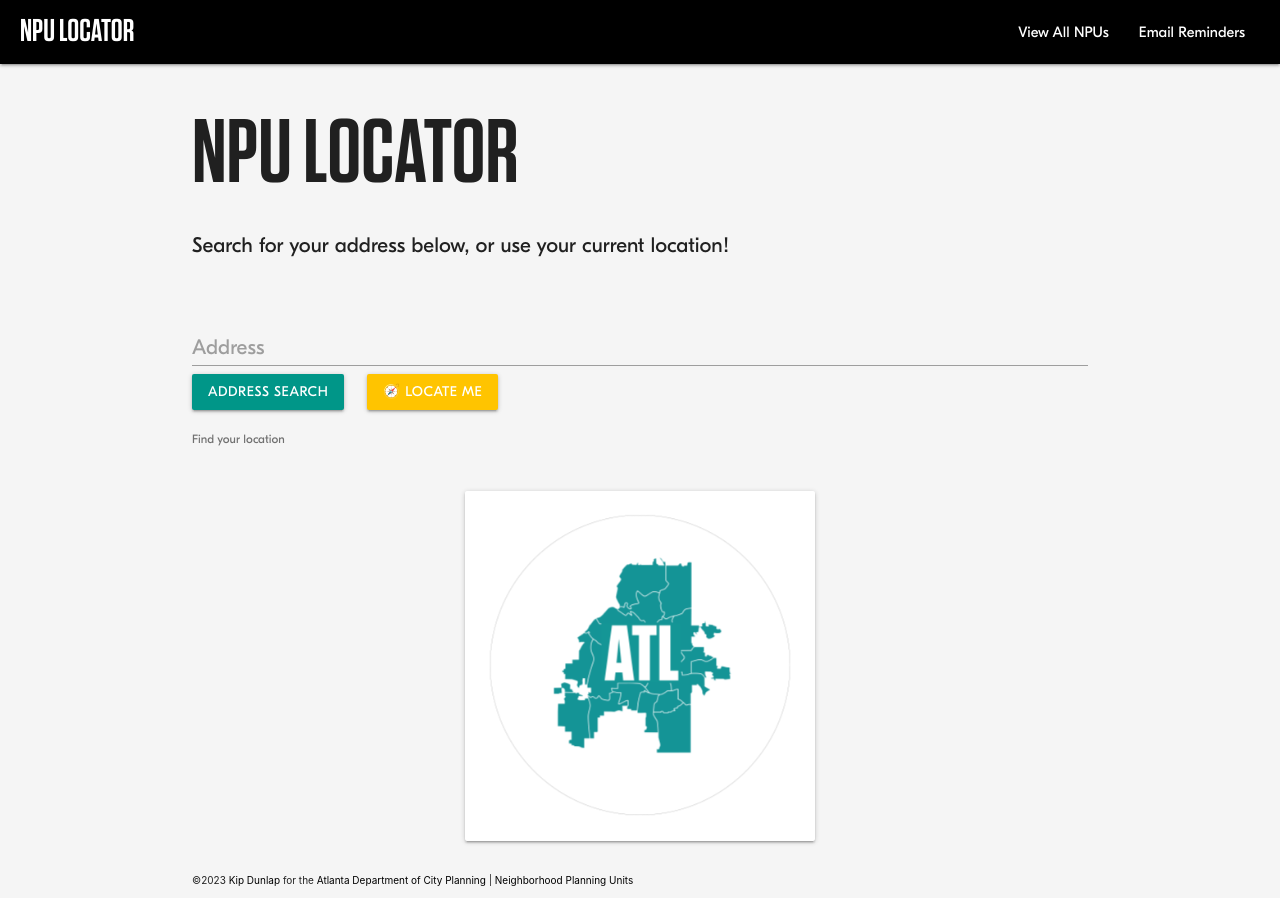
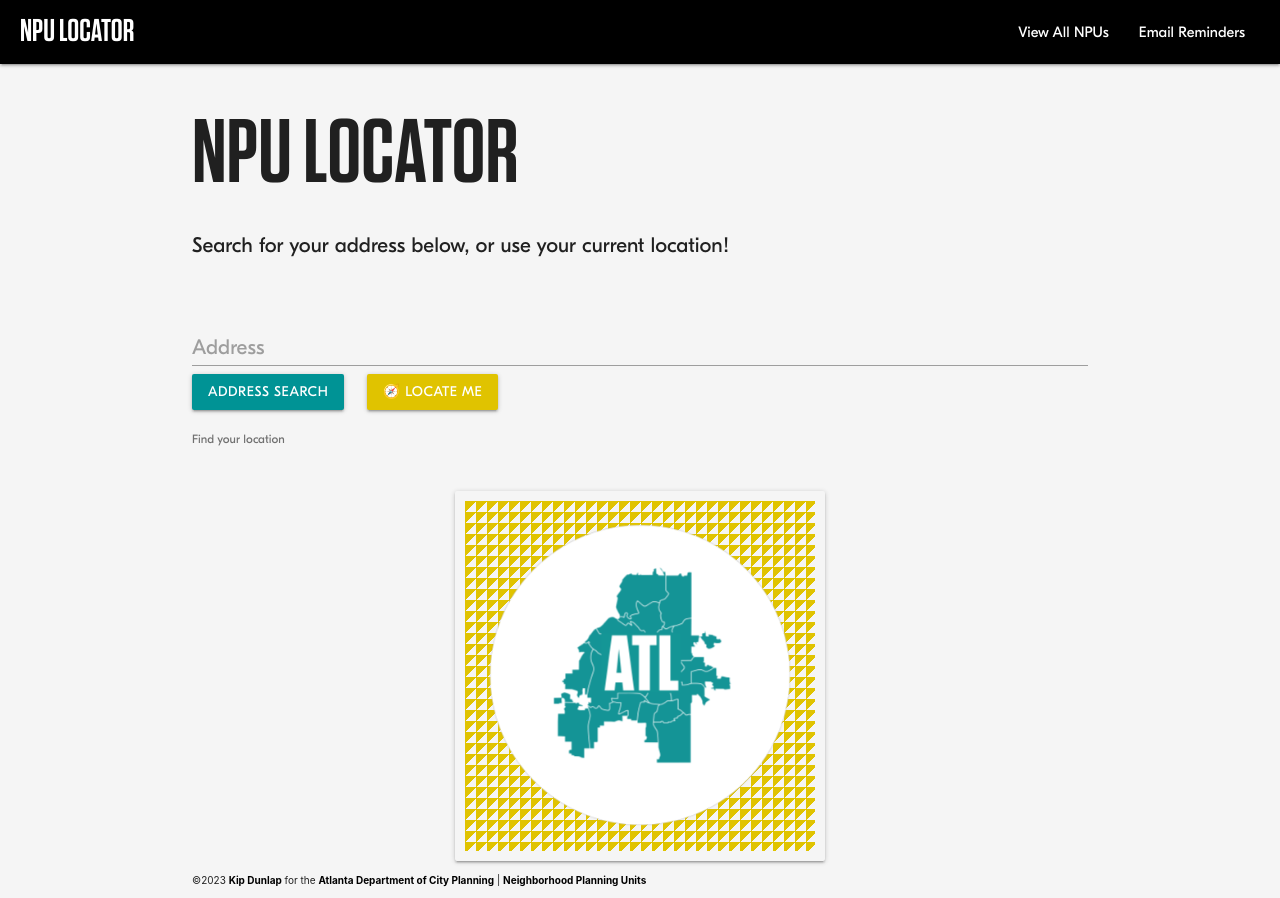
Before and after one commit to UrbaneD0ge/NPU-Cards-svelte, a SvelteKit app: page / in a window 1280 px wide. Built offline with nearby package versions, Linux system fonts and the light colour scheme.

Commit message:
a bunch of lil style things

```diff
--- a/src/app.html
+++ b/src/app.html
@@ -11,9 +11,6 @@
   <title>NPU Finder</title>
   <!-- Compiled and minified CSS -->
   <link rel="stylesheet" href="https://cdnjs.cloudflare.com/ajax/libs/materialize/1.0.0/css/materialize.min.css">
-  <!-- <link rel="stylesheet" href="style.css"> -->
-  <link rel="stylesheet"
-    href="https://fonts.googleapis.com/css2?family=Material+Symbols+Outlined:opsz,wght,FILL,GRAD@20..48,100..700,0..1,-50..200" />
   <link rel="apple-touch-icon" sizes="180x180" href="/apple-touch-icon.png?v=2">
   <link rel="icon" type="image/png" sizes="32x32" href="/favicon-32x32.png?v=2">
   <link rel="icon" type="image/png" sizes="194x194" href="/favicon-194x194.png?v=2">
@@ -37,21 +34,7 @@
   </main>
 </body>
 
-<footer class="footer-copyright">
-  <div class="footer-copyright">
-    <div class="container">
-      <p>
-        ©2023 <a href="http://kipdunlap.me" target='_blank'>Kip Dunlap</a> for the <a
-          href="https://www.atlantaga.gov/government/departments/city-planning" target='_blank'>Atlanta Department
-          of City
-          Planning</a> | <a
-          href="https://www.atlantaga.gov/government/departments/city-planning/neighborhood-and-npu-contacts"
-          target='_blank'>Neighborhood
-          Planning Units</a>
-      </p>
-    </div>
-  </div>
-</footer>
+
 
 <style>
   body {
@@ -64,14 +47,6 @@
   main {
     flex: 1 0 auto;
   }
-
-  footer p {
-    font-size: x-small;
-  }
-
-  footer p a {
-    color: black;
-  }
 </style>
 
 </html>
--- a/src/routes/+page.svelte
+++ b/src/routes/+page.svelte
@@ -1,5 +1,6 @@
 <script>
   import Search from './Search.svelte';
+  import Footer from './Footer.svelte';
   // import Nav from './Nav.svelte';
   // import Email from './Email.svelte';
 </script>
@@ -16,6 +17,8 @@
 
   <!-- <Email /> -->
 </div>
+
+<Footer />
 
 <style>
   @font-face {
--- /dev/null
+++ b/src/routes/Footer.svelte
@@ -0,0 +1,30 @@
+<footer>
+  <div class="footer-copyright">
+    <div class="container copyright">
+      <p>
+        ©2023 <a href="http://kipdunlap.me" target="_blank">Kip Dunlap</a> for
+        the
+        <a
+          href="https://www.atlantaga.gov/government/departments/city-planning"
+          target="_blank">Atlanta Department of City Planning</a
+        >
+        |
+        <a
+          href="https://www.atlantaga.gov/government/departments/city-planning/neighborhood-and-npu-contacts"
+          target="_blank">Neighborhood Planning Units</a
+        >
+      </p>
+    </div>
+  </div>
+</footer>
+
+<style>
+  footer p {
+    font-size: x-small;
+  }
+
+  footer p a {
+    color: black;
+    font-weight: bold;
+  }
+</style>
--- a/src/routes/Search.svelte
+++ b/src/routes/Search.svelte
@@ -79,8 +79,8 @@
           results.innerText = npu;
           npuCard.removeAttribute('hidden');
           // npuCardBack.setAttribute('hidden', true);
+          npuLink.href = `/${npu}`;
           showCardBack = true;
-          npuLink.href = `/${npu}`;
         } catch {
           results.innerText = '🤔';
           npuCard.removeAttribute('hidden');
@@ -88,7 +88,7 @@
       });
   }
 
-  const toggleShowBack = () => (showCardBack = !showCardBack);
+  // const toggleShowBack = () => (showCardBack = !showCardBack);
 </script>
 
 <div>
@@ -105,14 +105,17 @@
         <label for="address">Address</label>
         <div class="row">
           <div class="col">
-            <button on:click|preventDefault={addySearch} class="btn teal m-2"
-              >Address Search</button
+            <button
+              on:click|preventDefault={addySearch}
+              class="btn m-2"
+              id="search">Address Search</button
             >
           </div>
           <div class="col">
             <button
               on:click|preventDefault={geoLocate}
-              class="btn amber accent-3 m-2">🧭 Locate Me</button
+              class="btn m-2"
+              id="locate">🧭 Locate Me</button
             >
           </div>
         </div>
@@ -130,7 +133,7 @@
       <!-- FRONT -->
       <!-- svelte-ignore a11y-click-events-have-key-events -->
       <div
-        class="card flip-box-inner flip-box-front"
+        class="card flip-box-inner flip-box-front pattern"
         class:flip-it={showCardBack}
       >
         <div class="card-content center-align">
@@ -157,28 +160,6 @@
 </div>
 
 <style>
-  .cardParent {
-    display: flex;
-    justify-content: center;
-    height: 380px;
-  }
-
-  .card {
-    width: 350px;
-    height: 350px;
-    scale: 1;
-    transition: scale 0.5s ease-out;
-  }
-
-  .card:hover {
-    scale: 1.05;
-    transition: scale 0.5s ease-out;
-  }
-
-  #results {
-    font-size: 10rem;
-  }
-
   @font-face {
     font-family: 'Tungsten-SemiBold';
     src: url(/fonts/Tungsten-Semibold.otf) format('opentype');
@@ -190,11 +171,60 @@
     src: url(/fonts/GT-Eesti-Display-Regular.otf) format('opentype');
   }
 
+  .cardParent {
+    display: flex;
+    justify-content: center;
+    height: 380px;
+  }
+
+  .card {
+    scale: 1;
+    transition: scale 0.5s ease-out;
+  }
+
+  .card-content {
+    width: 350px;
+    height: 350px;
+  }
+
+  .card:hover {
+    scale: 1.05;
+    transition: scale 0.5s ease-out;
+  }
+
+  .pattern {
+    /* inset: 5%; */
+    background-color: #f5f5f5;
+    /* opacity: 0.8; */
+    background-image: linear-gradient(
+      -45deg,
+      #f5f5f5,
+      #f5f5f5 50%,
+      #e0c300 50%,
+      #e0c300
+    );
+    background-size: 11px 11px;
+    border: 10px solid whitesmoke;
+  }
+
+  #search {
+    background-color: #009395;
+  }
+
+  #locate {
+    background-color: #e0c300;
+  }
+
+  #results {
+    font-size: 10rem;
+  }
+
   h1 {
     font-family: 'Tungsten-SemiBold';
     font-size: 11rem;
     margin: 0;
   }
+
   h3 {
     font-family: 'Tungsten-SemiBold';
     font-size: 3.5rem;
@@ -206,6 +236,7 @@
     font-family: 'Gt-Eesti';
     font-size: 1.4rem;
   }
+
   button {
     font-family: 'Gt-Eesti';
   }
@@ -218,7 +249,7 @@
   .flip-box-inner {
     position: relative;
     text-align: center;
-    transition: transform 3s;
+    transition: transform 2s;
     transform-style: preserve-3d;
   }
 
```
